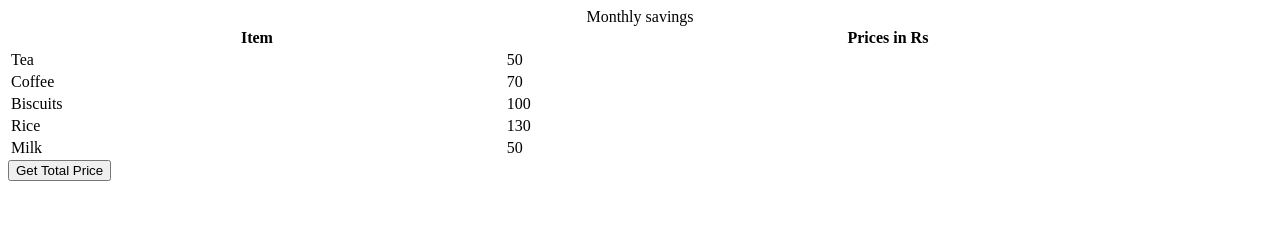
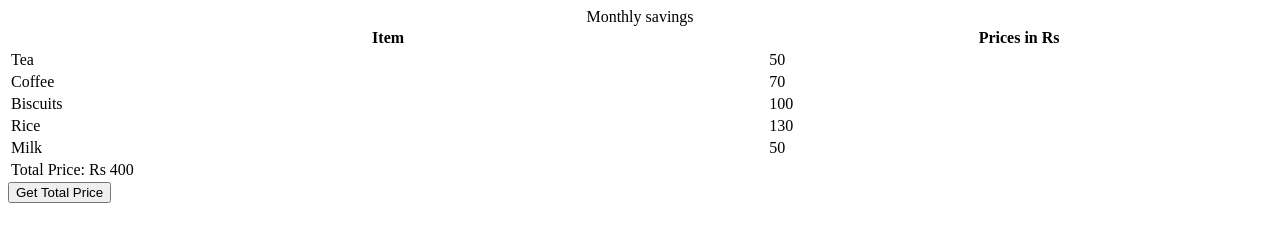
Before and after one commit to acciojob/grofers-checkout-zartul, a website: page main.html in a window 1280 px wide. Both pictures are taken after a click on the button "Get Total Price". Drawn offline with Linux system fonts and the light colour scheme.

Commit message:
created a submission

```diff
--- a/script.js
+++ b/script.js
@@ -2,8 +2,21 @@ const getSumBtn = document.createElement("button");
 getSumBtn.append("Get Total Price");
 document.body.appendChild(getSumBtn);
 
+
+
 const getSum = () => {
-//Add your code here
+
+    const priceElems = document.querySelectorAll(".price");
+
+    let total = 0;
+    priceElems.forEach(price => {
+        total += parseFloat(price.textContent);
+    });
+
+    let table = document.querySelector("table");
+    let totalPriceRow = table.insertRow(-1);
+    let totalPriceCell = totalPriceRow.insertCell(0);
+    totalPriceCell.textContent = `Total Price: Rs ${total}`;
 
 };
 
```
Also changed, not shown: main.html (indentation only).
